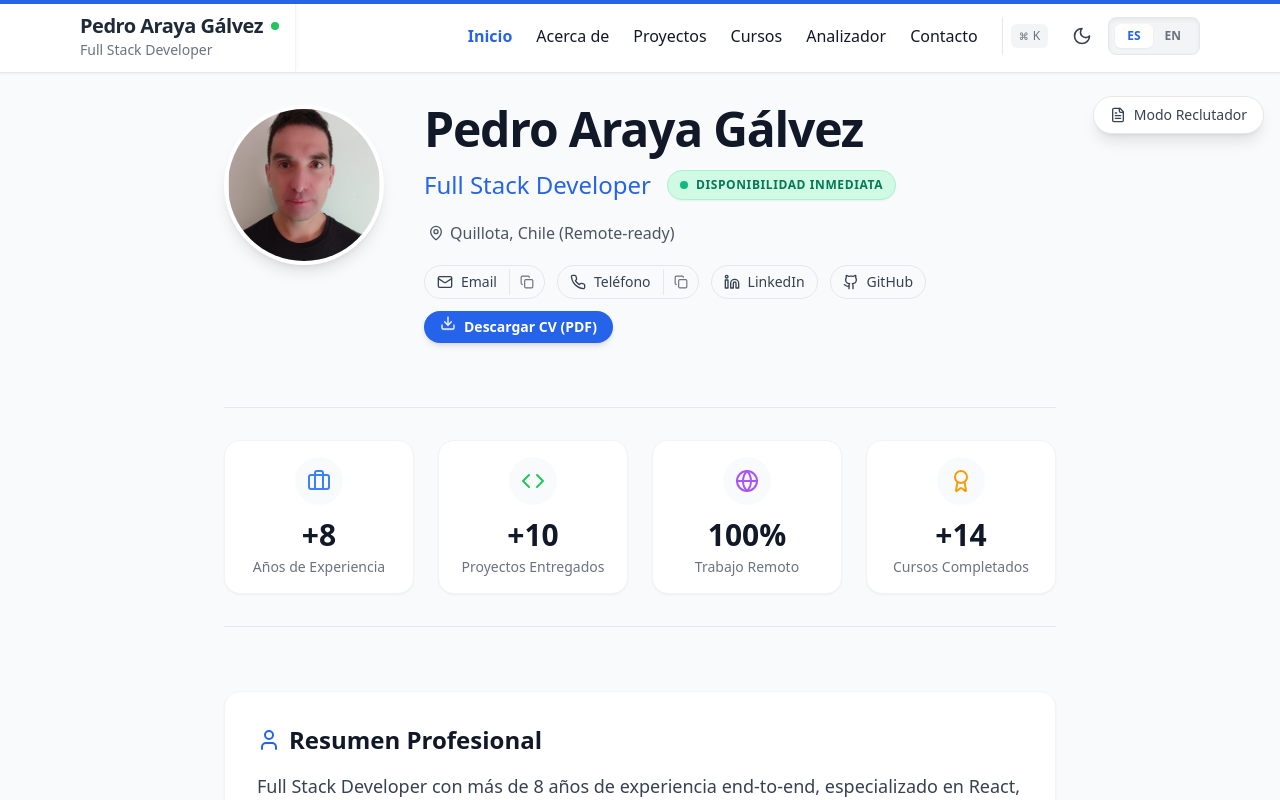
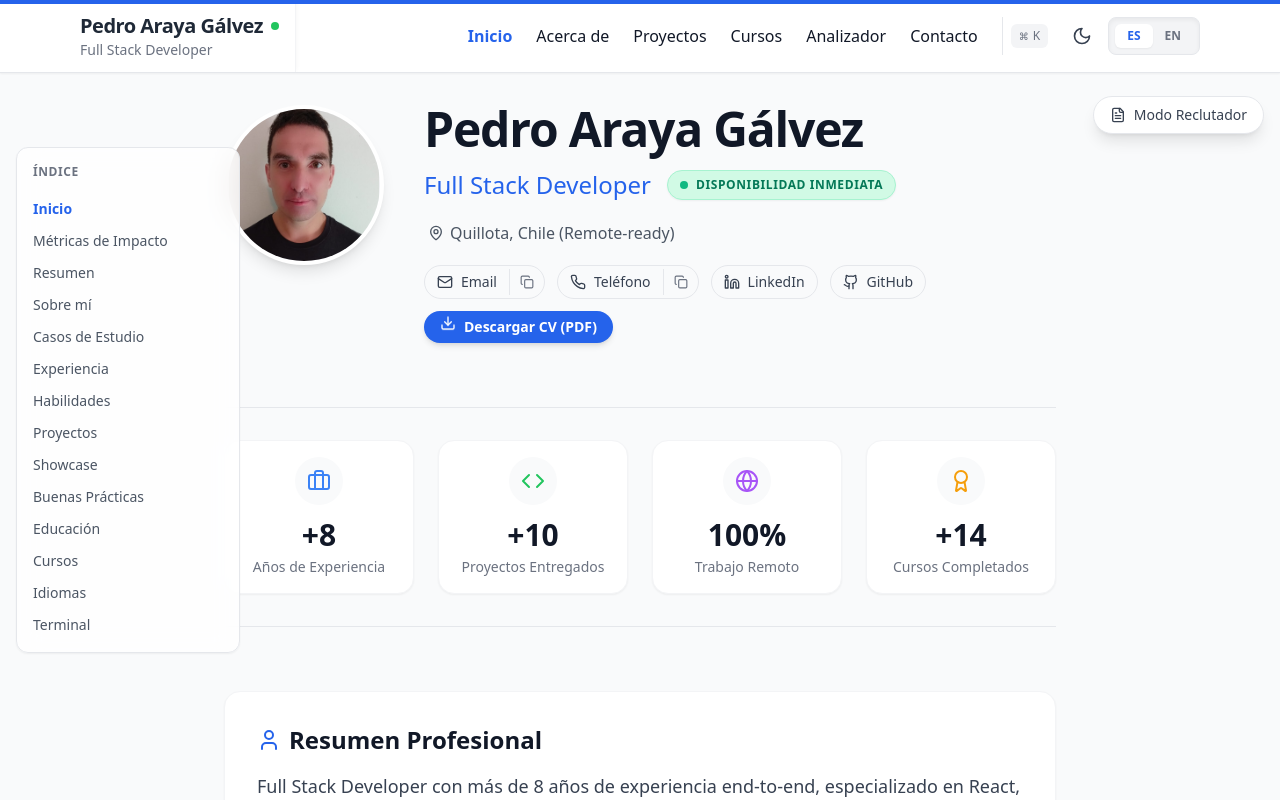
Before and after one commit to peteraraya/base_react_2026, a React (Vite) app: page / in a window 1280 px wide. Shown: the top 800 px of the page. Built offline with nearby package versions, Linux system fonts and the light colour scheme.

Commit message:
feat: implement table of contents for home page and update README

```diff
--- a/src/components/animations/FadeIn.tsx
+++ b/src/components/animations/FadeIn.tsx
@@ -1,9 +1,10 @@
 import { motion } from 'framer-motion';
 import { ReactNode } from 'react';
 
-export function FadeIn({ children, delay = 0, className }: { children: ReactNode; delay?: number; className?: string }) {
+export function FadeIn({ children, delay = 0, className, id }: { children: ReactNode; delay?: number; className?: string; id?: string }) {
   return (
     <motion.div
+      id={id}
       initial={{ opacity: 0, y: 20 }}
       whileInView={{ opacity: 1, y: 0 }}
       viewport={{ once: true, margin: "-50px" }}
--- a/src/components/cv/CaseStudiesSection.tsx
+++ b/src/components/cv/CaseStudiesSection.tsx
@@ -91,9 +91,9 @@ export function CaseStudiesSection() {
             {currentLang === 'es' ? 'Casos de Estudio' : 'Case Studies'}
           </span>
         </div>
-        <h2 className="text-4xl md:text-5xl font-extrabold text-gray-900 dark:text-white tracking-tight mb-4">
+        <h3 className="text-4xl md:text-3xl font-extrabold text-gray-900 dark:text-white tracking-tight mb-4">
           {currentLang === 'es' ? 'Trabajo destacado.' : 'Featured work.'}
-        </h2>
+        </h3>
         <p className="text-lg text-gray-500 dark:text-gray-400 max-w-2xl font-medium">
           {currentLang === 'es'
             ? 'Una mirada profunda a los proyectos de mayor impacto y complejidad arquitectónica que he diseñado y llevado a producción.'
--- /dev/null
+++ b/src/components/navigation/TableOfContents.tsx
@@ -0,0 +1,85 @@
+import { useState, useEffect } from 'react';
+import { useTranslation } from 'react-i18next';
+
+export interface Section {
+  id: string;
+  labelEs: string;
+  labelEn: string;
+}
+
+interface TableOfContentsProps {
+  sections: Section[];
+}
+
+export function TableOfContents({ sections }: TableOfContentsProps) {
+  const { i18n } = useTranslation();
+  const currentLang = i18n.language === 'es' ? 'es' : 'en';
+  const [activeSection, setActiveSection] = useState<string>('');
+
+  useEffect(() => {
+    const observer = new IntersectionObserver(
+      (entries) => {
+        // Encontrar la sección más visible
+        entries.forEach((entry) => {
+          if (entry.isIntersecting) {
+            setActiveSection(entry.target.id);
+          }
+        });
+      },
+      { rootMargin: '-20% 0px -60% 0px' }
+    );
+
+    sections.forEach((section) => {
+      const element = document.getElementById(section.id);
+      if (element) {
+        observer.observe(element);
+      }
+    });
+
+    return () => {
+      sections.forEach((section) => {
+        const element = document.getElementById(section.id);
+        if (element) {
+          observer.unobserve(element);
+        }
+      });
+    };
+  }, [sections]);
+
+  const scrollToSection = (id: string) => {
+    const element = document.getElementById(id);
+    if (element) {
+      // Ajustar la posición de scroll para considerar el header si lo hay o un pequeño margen
+      const y = element.getBoundingClientRect().top + window.scrollY - 100;
+      window.scrollTo({ top: y, behavior: 'smooth' });
+    }
+  };
+
+  if (sections.length === 0) return null;
+
+  return (
+    <nav className="hidden xl:block fixed left-4 2xl:left-12 top-1/2 -translate-y-1/2 z-40 w-48 xl:w-56 print:hidden">
+      <div className="bg-white/80 dark:bg-gray-900/80 backdrop-blur-md border border-gray-200 dark:border-gray-800 rounded-xl p-4 shadow-sm hover:shadow-md transition-shadow">
+        <h3 className="text-xs font-bold uppercase tracking-wider text-gray-500 dark:text-gray-400 mb-4">
+          {currentLang === 'es' ? 'Índice' : 'Contents'}
+        </h3>
+        <ul className="space-y-2">
+          {sections.map((section) => (
+            <li key={section.id}>
+              <button
+                onClick={() => scrollToSection(section.id)}
+                className={`text-sm text-left w-full transition-all duration-200 hover:translate-x-1 ${
+                  activeSection === section.id
+                    ? 'text-blue-600 dark:text-blue-400 font-semibold'
+                    : 'text-gray-600 dark:text-gray-400 hover:text-gray-900 dark:hover:text-gray-100'
+                }`}
+              >
+                {currentLang === 'es' ? section.labelEs : section.labelEn}
+              </button>
+            </li>
+          ))}
+        </ul>
+      </div>
+    </nav>
+  );
+}
--- a/src/pages/HomePage.tsx
+++ b/src/pages/HomePage.tsx
@@ -17,8 +17,9 @@ import { ShowcaseSection } from '@/components/cv/ShowcaseSection';
 import { BestPracticesSection } from '@/components/cv/BestPracticesSection';
 import { TerminalSection } from '@/components/cv/TerminalSection';
 import { ImpactMetrics } from '@/components/cv/ImpactMetrics';
-import { useState } from 'react';
+import { useState, useMemo } from 'react';
 import { FileText, Zap } from 'lucide-react';
+import { TableOfContents, type Section } from '@/components/navigation/TableOfContents';
 
 export function HomePage() {
   const { i18n } = useTranslation();
@@ -26,9 +27,47 @@ export function HomePage() {
   const data = cvData[currentLang];
   const [isRecruiterMode, setIsRecruiterMode] = useState(false);
 
+  const tableOfContentsSections = useMemo<Section[]>(() => {
+    const sections: Section[] = [
+      { id: 'hero', labelEs: 'Inicio', labelEn: 'Home' },
+      { id: 'impact', labelEs: 'Métricas de Impacto', labelEn: 'Impact Metrics' },
+    ];
+
+    if (!isRecruiterMode) {
+      sections.push({ id: 'summary', labelEs: 'Resumen', labelEn: 'Summary' });
+    }
+    if (!isRecruiterMode && data.aboutMe) {
+      sections.push({ id: 'about', labelEs: 'Sobre mí', labelEn: 'About Me' });
+    }
+    if (!isRecruiterMode) {
+      sections.push({ id: 'case-studies', labelEs: 'Casos de Estudio', labelEn: 'Case Studies' });
+    }
+    sections.push({ id: 'experience', labelEs: 'Experiencia', labelEn: 'Experience' });
+    sections.push({ id: 'skills', labelEs: 'Habilidades', labelEn: 'Skills' });
+    sections.push({ id: 'projects', labelEs: 'Proyectos', labelEn: 'Projects' });
+    if (!isRecruiterMode) {
+      sections.push({ id: 'showcase', labelEs: 'Showcase', labelEn: 'Showcase' });
+    }
+    if (!isRecruiterMode && data.bestPractices) {
+      sections.push({ id: 'best-practices', labelEs: 'Buenas Prácticas', labelEn: 'Best Practices' });
+    }
+    sections.push({ id: 'education', labelEs: 'Educación', labelEn: 'Education' });
+    if (data.courses) {
+      sections.push({ id: 'courses', labelEs: 'Cursos', labelEn: 'Courses' });
+    }
+    if (data.languages) {
+      sections.push({ id: 'languages', labelEs: 'Idiomas', labelEn: 'Languages' });
+    }
+    if (!isRecruiterMode) {
+      sections.push({ id: 'terminal', labelEs: 'Terminal', labelEn: 'Terminal' });
+    }
+    return sections;
+  }, [isRecruiterMode, data]);
+
   return (
     <PageTransition>
-    <div className="relative min-h-screen print:min-h-0">
+    <div className="relative min-h-screen print:min-h-0 flex justify-center">
+      <TableOfContents sections={tableOfContentsSections} />
 
       {/* Recruiter Mode Toggle Floating */}
       <div className="fixed top-24 right-4 z-30 print:hidden">
@@ -49,17 +88,17 @@ export function HomePage() {
       {/* Elemento decorativo de fondo suave */}
       <div className="absolute top-0 inset-x-0 h-[500px] bg-gradient-to-b from-blue-50/80 dark:from-blue-900/20 to-transparent -z-10 pointer-events-none transition-colors duration-300 print:hidden" aria-hidden="true" />
 
-      <main className="max-w-4xl mx-auto p-4 sm:p-8 space-y-16 relative z-0 print:p-0 print:space-y-8">
-        <FadeIn delay={0.1}>
+      <main className="max-w-4xl w-full mx-auto p-4 sm:p-8 space-y-16 relative z-0 print:p-0 print:space-y-8">
+        <FadeIn delay={0.1} id="hero">
         <HeroSection data={data} />
       </FadeIn>
 
-      <FadeIn delay={0.15}>
+      <FadeIn delay={0.15} id="impact">
         <ImpactMetrics />
       </FadeIn>
 
       {!isRecruiterMode && (
-        <FadeIn delay={0.2}>
+        <FadeIn delay={0.2} id="summary">
           <SummarySection
             summary={data.summary}
             title={currentLang === 'es' ? 'Resumen Profesional' : 'Professional Summary'}
@@ -68,7 +107,7 @@ export function HomePage() {
       )}
 
       {!isRecruiterMode && data.aboutMe && (
-        <FadeIn delay={0.25}>
+        <FadeIn delay={0.25} id="about">
           <AboutMeSection
             data={data.aboutMe}
             title={currentLang === 'es' ? 'Sobre mí' : 'About Me'}
@@ -77,26 +116,26 @@ export function HomePage() {
       )}
 
       {!isRecruiterMode && (
-        <FadeIn delay={0.28}>
+        <FadeIn delay={0.28} id="case-studies">
           <CaseStudiesSection />
         </FadeIn>
       )}
 
-      <FadeIn delay={0.3}>
+      <FadeIn delay={0.3} id="experience">
         <ExperienceSection
           experiences={data.experience}
           title={currentLang === 'es' ? 'Experiencia Profesional' : 'Professional Experience'}
         />
       </FadeIn>
 
-      <FadeIn delay={0.5}>
+      <FadeIn delay={0.5} id="skills">
         <SkillsSection
           skills={data.skills}
           title={currentLang === 'es' ? 'Habilidades Técnicas' : 'Technical Skills'}
         />
       </FadeIn>
 
-      <FadeIn delay={0.4}>
+      <FadeIn delay={0.4} id="projects">
         <ProjectsSection
           projects={data.projects}
           title={currentLang === 'es' ? 'Proyectos Destacados' : 'Featured Projects'}
@@ -104,13 +143,13 @@ export function HomePage() {
       </FadeIn>
 
       {!isRecruiterMode && (
-        <FadeIn delay={0.45}>
+        <FadeIn delay={0.45} id="showcase">
           <ShowcaseSection lang={currentLang} />
         </FadeIn>
       )}
 
       {!isRecruiterMode && data.bestPractices && (
-        <FadeIn delay={0.48}>
+        <FadeIn delay={0.48} id="best-practices">
           <BestPracticesSection
             practices={data.bestPractices}
             title={currentLang === 'es' ? 'Buenas Prácticas de Desarrollo' : 'Development Best Practices'}
@@ -118,7 +157,7 @@ export function HomePage() {
         </FadeIn>
       )}
 
-        <FadeIn delay={0.6}>
+        <FadeIn delay={0.6} id="education">
           <EducationSection
             education={data.education}
             title={currentLang === 'es' ? 'Educación' : 'Education'}
@@ -126,7 +165,7 @@ export function HomePage() {
         </FadeIn>
 
         {data.courses && (
-          <FadeIn delay={0.65}>
+          <FadeIn delay={0.65} id="courses">
             <CoursesSection
               courses={data.courses}
               title={currentLang === 'es' ? 'Cursos y Especialización' : 'Courses & Specialization'}
@@ -135,7 +174,7 @@ export function HomePage() {
         )}
 
         {data.languages && (
-          <FadeIn delay={0.7}>
+          <FadeIn delay={0.7} id="languages">
             <LanguagesSection
               languages={data.languages}
               title={currentLang === 'es' ? 'Idiomas' : 'Languages'}
@@ -144,7 +183,7 @@ export function HomePage() {
         )}
 
         {!isRecruiterMode && (
-          <FadeIn delay={0.75}>
+          <FadeIn delay={0.75} id="terminal">
             <div className="mb-12">
               <h2 className="text-2xl font-bold text-gray-900 dark:text-gray-100 mb-6 tracking-tight flex items-center gap-2">
                 {currentLang === 'es' ? 'Terminal Interactiva' : 'Interactive Terminal'}
```
Also changed, not shown: 2 other files (tests, documents, lock files or other folders).
